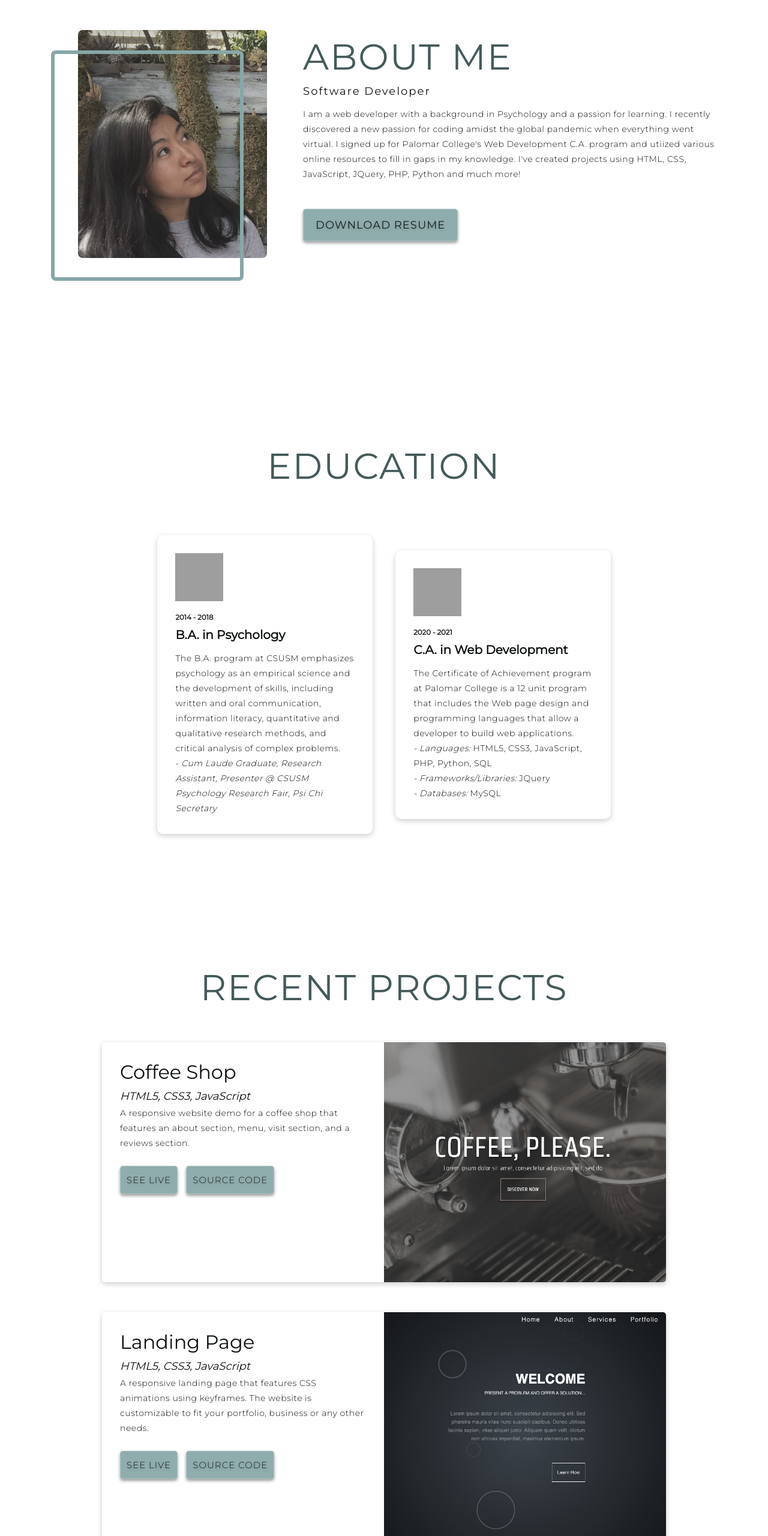
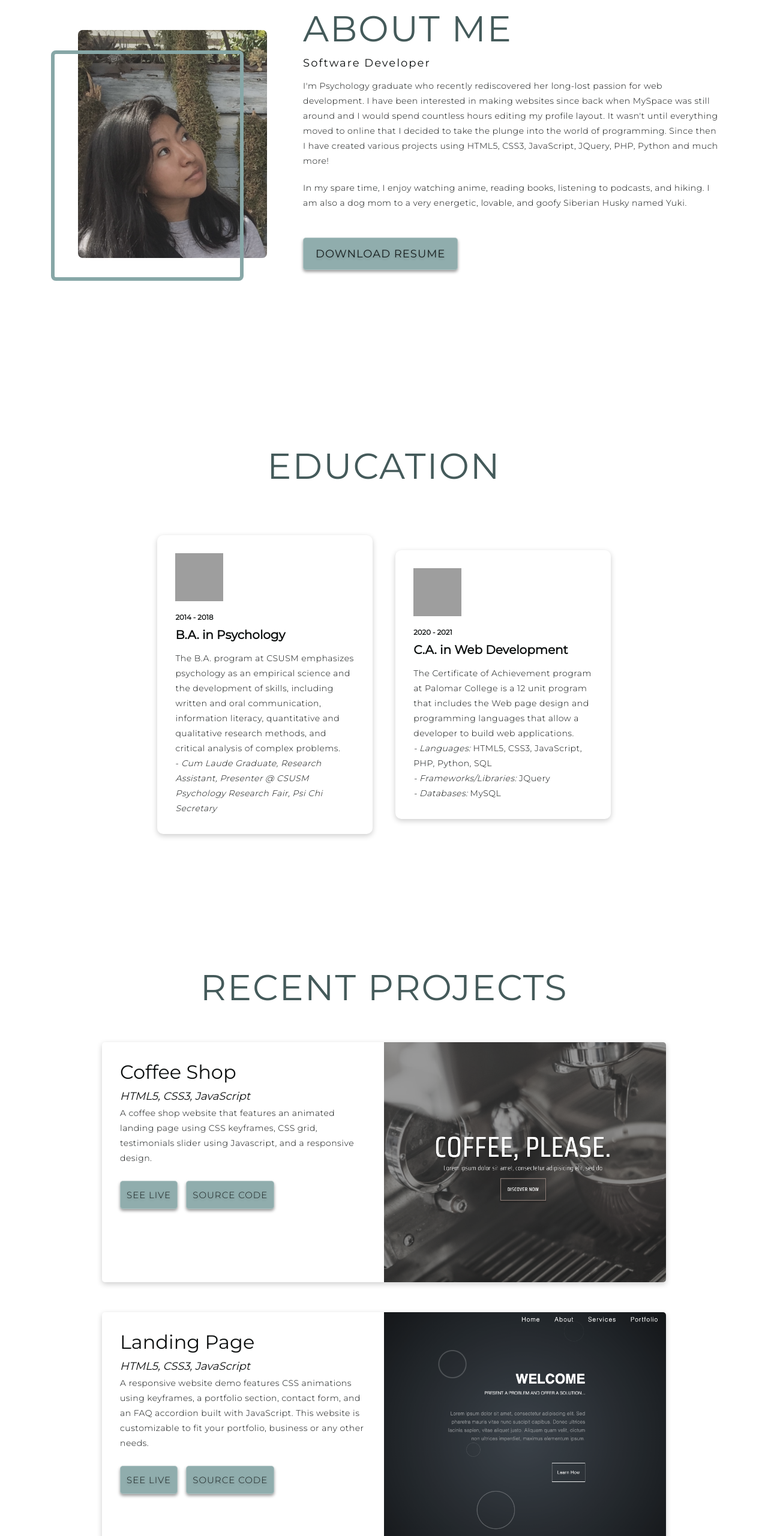
Before and after one commit to lizmery/Portfolio, a plain HTML site: page index.html in a window 1280 px wide. Shown: the part 960-3520 px from the top of the page at 60% size. Drawn offline with nearby package versions, Linux system fonts and the light colour scheme; grey boxes are pictures that could not be loaded.

Commit message:
Update index.html
update about me bio and project descriptions

```diff
--- a/index.html
+++ b/index.html
@@ -79,13 +79,18 @@
             <div class="col-right" data-aos="fade-left" data-aos-duration="1000" data-aos-delay="100">
                 <h1 class="section-title">About <span>me</span></h1>
                 <h2>Software Developer</h2>
-                <p>I am a web developer with a background in Psychology and a
-                    passion for learning. I recently discovered a new passion for
-                    coding amidst the global pandemic when everything went virtual.
-                    I signed up for Palomar College's Web Development C.A. program
-                    and utiized various online resources to fill in gaps in my
-                    knowledge. I've created projects using HTML, CSS, JavaScript,
-                    JQuery, PHP, Python and much more!</p>
+                <p> I'm Psychology graduate who recently rediscovered her long-lost passion for web
+                    development. I have been interested in making websites since back
+                    when MySpace was still around and I would spend countless hours editing my profile layout.
+                    It wasn't until everything moved to online that I decided to take the plunge into the world
+                    of programming. Since then I have created various projects using HTML5, CSS3, JavaScript, JQuery,
+                    PHP, Python and much more!
+                </p>
+
+                <p>
+                    In my spare time, I enjoy watching anime, reading books, listening to podcasts, and hiking.
+                    I am also a dog mom to a very energetic, lovable, and goofy Siberian Husky named Yuki.
+                </p>
                 <a href="docs/resume.pdf" class="cta" target="_blank" rel="noopener noreferrer">Download Resume</a>
             </div>
         </div>
@@ -146,8 +151,8 @@
                     <div class="project-info">
                         <h1>Coffee Shop</h1>
                         <h2><i>HTML5, CSS3, JavaScript</i></h2>
-                        <p>A responsive website demo for a coffee shop that features
-                            an about section, menu, visit section, and a reviews section. <br>
+                        <p>A coffee shop website that features an animated landing page using CSS keyframes, CSS grid,
+                            testimonials slider using Javascript, and a responsive design. <br>
                         <a href="https://local-coffee-demo.netlify.app/" type="button" class="cta" target="_blank" rel="noopener noreferrer">See Live</a>
                         <a href="https://github.com/lizmery/Coffee-website" type="button" class="cta" target="_blank" rel="noopener noreferrer">Source Code</a>
                     </p>
@@ -160,8 +165,9 @@
                     <div class="project-info">
                         <h1>Landing Page</h1>
                         <h2><i>HTML5, CSS3, JavaScript</i></h2>
-                        <p>A responsive landing page that features CSS animations using keyframes.
-                            The website is customizable to fit your portfolio, business
+                        <p>A responsive website demo features CSS animations using keyframes, a portfolio section,
+                            contact form, and an FAQ accordion built with JavaScript.
+                            This website is customizable to fit your portfolio, business
                             or any other needs.
                             <br>
                             <a href="https://landingpage-example.netlify.app/" type="button" class="cta" target="_blank" rel="noopener noreferrer">See Live</a>
@@ -177,7 +183,9 @@
                         <h1>Book List App</h1>
                         <h2><i>JavaScript, HTML5, Bootstrap</i></h2>
                         <p>A book list app that keeps track of a user's 'To Be Read'
-                            book list, as well as their 'Completed' book list.
+                            book list, as well as their 'Completed' book list. Users can add comments and ratings,
+                            move books from the 'To Be Read' list to the 'Completed' list, and delete books from either list.
+                            This app also features alert messages whenever a book is added, completed, or deleted
                             <br>
                             <a href="https://lizmery.github.io/BookListApp/" type="button" class="cta" target="_blank" rel="noopener noreferrer">See Live</a>
                             <a href="https://github.com/lizmery/BookList-App" type="button" class="cta" target="_blank" rel="noopener noreferrer">Source Code</a>
```
